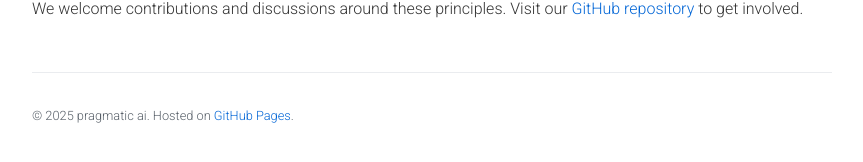
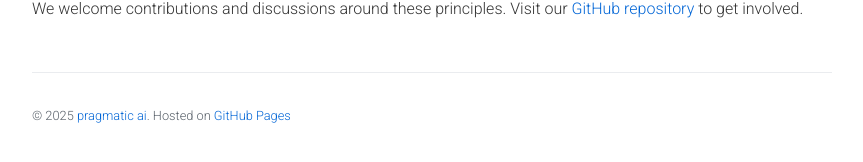
Before and after one commit to jtushman/pragmatic-ai.github.io, a Jekyll site: the page built from about.markdown, in a window 1280 px wide. Shown: the part 576-738 px from the top of the page, without its empty margins (208-1071 px from the left). Built offline with Jekyll 4.4.1, drawn with Linux system fonts in a browser that asks for light colours; part of the change alters nothing that is shown.

Commit message:
updating footer

```diff
--- a/_layouts/custom.html
+++ b/_layouts/custom.html
@@ -161,7 +161,7 @@
       {{ content }}
     </main>
     <footer>
-      <p>© {{ 'now' | date: "%Y" }} pragmatic ai. Hosted on <a href="https://pages.github.com">GitHub Pages</a>.</p>
+      <p>© {{ 'now' | date: "%Y" }} <a href="https://github.com/pragmatic-ai-org">pragmatic ai</a>. Hosted on <a href="https://pages.github.com/">GitHub Pages</a></p>
     </footer>
   </body>
 </html>
```
